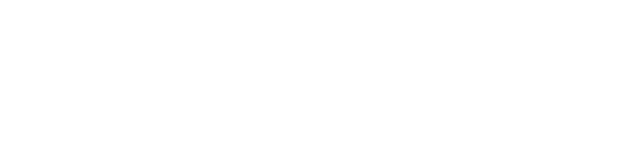
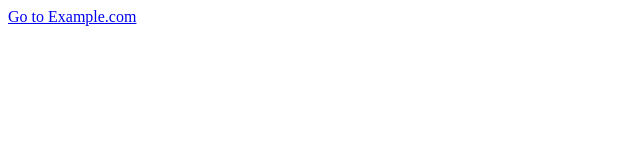
Before and after one commit to AlbaEther/caja_ahorro, a plain HTML site: page index.html in a window 1280 px wide. Shown: the whole page, without its empty margins (0-640 px from the left). Drawn offline with Linux system fonts and the light colour scheme.

Commit message:
Cambiando documento

```diff
--- a/index.html
+++ b/index.html
@@ -6,6 +6,6 @@
     <title>Document</title>
 </head>
 <body>
-
+    <a href="https://example.com">Go to Example.com</a>
 </body>
 </html>
```
